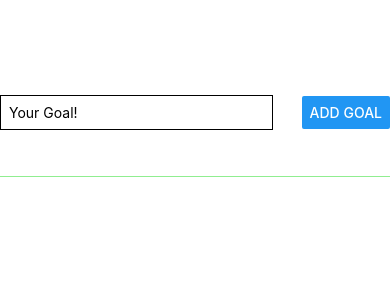
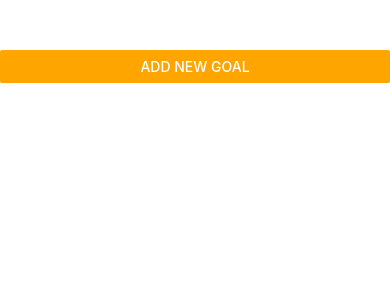
Before and after one commit to ciarancooke9/react_native_first_project, a React Native app: screen / in a window 390 px wide. Shown: the top 300 px of the page. Built offline with nearby package versions, Linux system fonts and the light colour scheme.

Commit message:
modal Added

```diff
--- a/App.js
+++ b/App.js
@@ -1,12 +1,17 @@
 import { useState } from "react";
 
-import { StyleSheet, View, FlatList } from "react-native";
+import { StyleSheet, View, FlatList, Button } from "react-native";
 
 import GoalItem from "./components/GoalItem";
 import GoalInput from "./components/GoalInput";
 
 export default function App() {
+  const [modalIsVisible, setModalVisibility] = useState(false);
   const [courseGoals, setCourseGoals] = useState([]);
+
+  function startAddGoalHandler() {
+    setModalVisibility(true);
+  }
 
   function addGoalHandler(enteredGoalText) {
     setCourseGoals((currentCourseGoals) => [
@@ -23,7 +28,12 @@ export default function App() {
 
   return (
     <View style={styles.appContainer}>
-      <GoalInput addGoalHandler={addGoalHandler} />
+      <Button
+        title="Add New Goal"
+        color="orange"
+        onPress={startAddGoalHandler}
+      />
+      <GoalInput addGoalHandler={addGoalHandler} visible={modalIsVisible} />
       <View style={styles.goalsContainer}>
         <FlatList
           data={courseGoals}
--- a/components/GoalInput.js
+++ b/components/GoalInput.js
@@ -1,4 +1,4 @@
-import { StyleSheet, View, TextInput, Button } from "react-native";
+import { StyleSheet, View, TextInput, Button, Modal } from "react-native";
 import { useState } from "react";
 
 function GoalInput(props) {
@@ -8,12 +8,13 @@ function GoalInput(props) {
     setEnteredGoalText(enteredText);
   }
 
-      function addGoalHandler(){
+  function addGoalHandler() {
     props.addGoalHandler(enteredGoalText);
-          setEnteredGoalText('');
+    setEnteredGoalText("");
   }
 
   return (
+    <Modal visible={props.visible} animationType="slide">
       <View style={styles.inputContainer}>
         <TextInput
           style={styles.textInput}
@@ -23,6 +24,7 @@ function GoalInput(props) {
         />
         <Button title="Add Goal" onPress={addGoalHandler} />
       </View>
+    </Modal>
   );
 }
 
```
Lines whose indentation alone changed are shown as unchanged.
